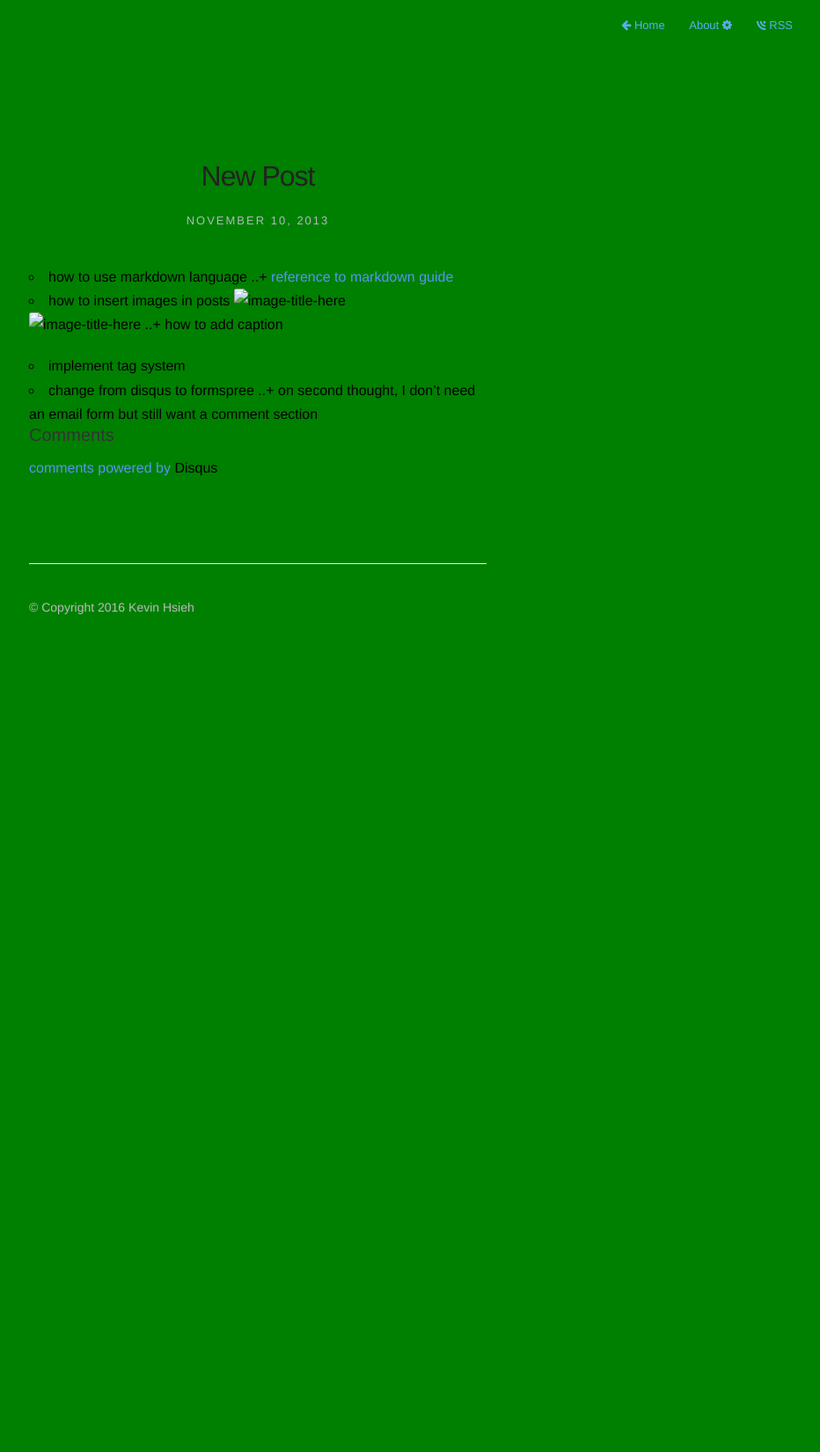
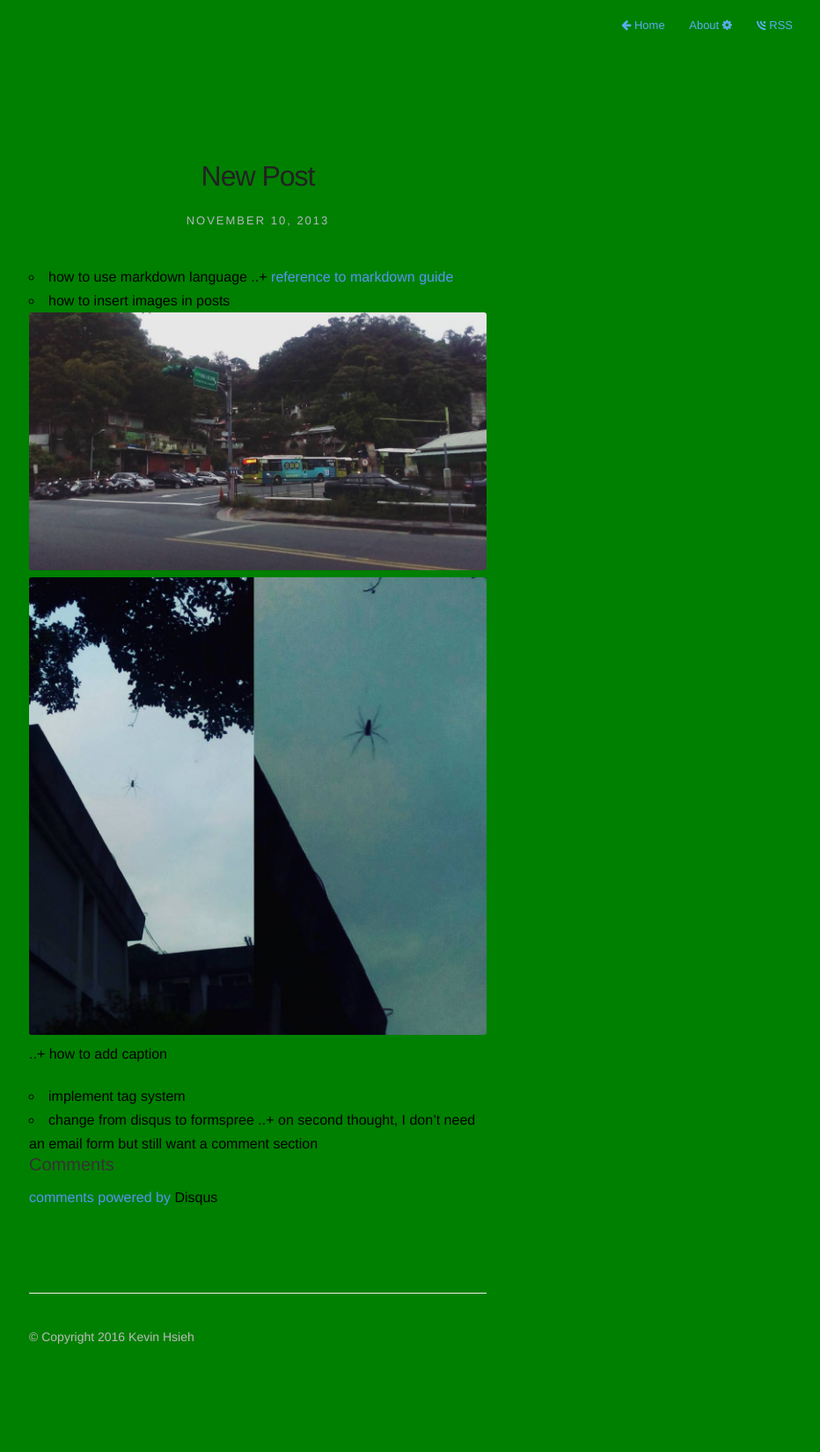
Before and after one commit to kvnhsh/kvnhsh.github.io, a Jekyll site: the page built from _posts/2016-06-26-new-post.markdown, in a window 1280 px wide. Shown: the whole page at 88% size, without its empty margins (347-1279 px from the left). Built offline with Jekyll 4.4.1, drawn with Linux system fonts in a browser that asks for light colours; nearby versions of some CDN libraries; comment, search, counter and statistics services are not loaded; before the commit the page ends 900 px from its top, so only the background shows below that.

Commit message:
wrong link

```diff
--- a/_posts/2016-06-26-new-post.markdown
+++ b/_posts/2016-06-26-new-post.markdown
@@ -7,9 +7,9 @@ description: response to 'todo'
 1. how to use markdown language
 ..+ [reference to markdown guide](https://github.com/adam-p/markdown-here/wiki/Markdown-Cheatsheet)
 2. how to insert images in posts
-![image-title-here]({{ site.baseurl }}assets/css/images/a01.jpg){:class="img-responsive"}
+![image-title-here]({{ site.baseurl }}assets/images/a01.jpg){:class="img-responsive"}
 
-![image-title-here]({{ site.baseurl }}assets/css/images/a02.jpg){:class="img-responsive"}
+![image-title-here]({{ site.baseurl }}assets/images/a02.jpg){:class="img-responsive"}
 ..+ how to add caption
 3. implement tag system
 4. change from disqus to formspree
```
